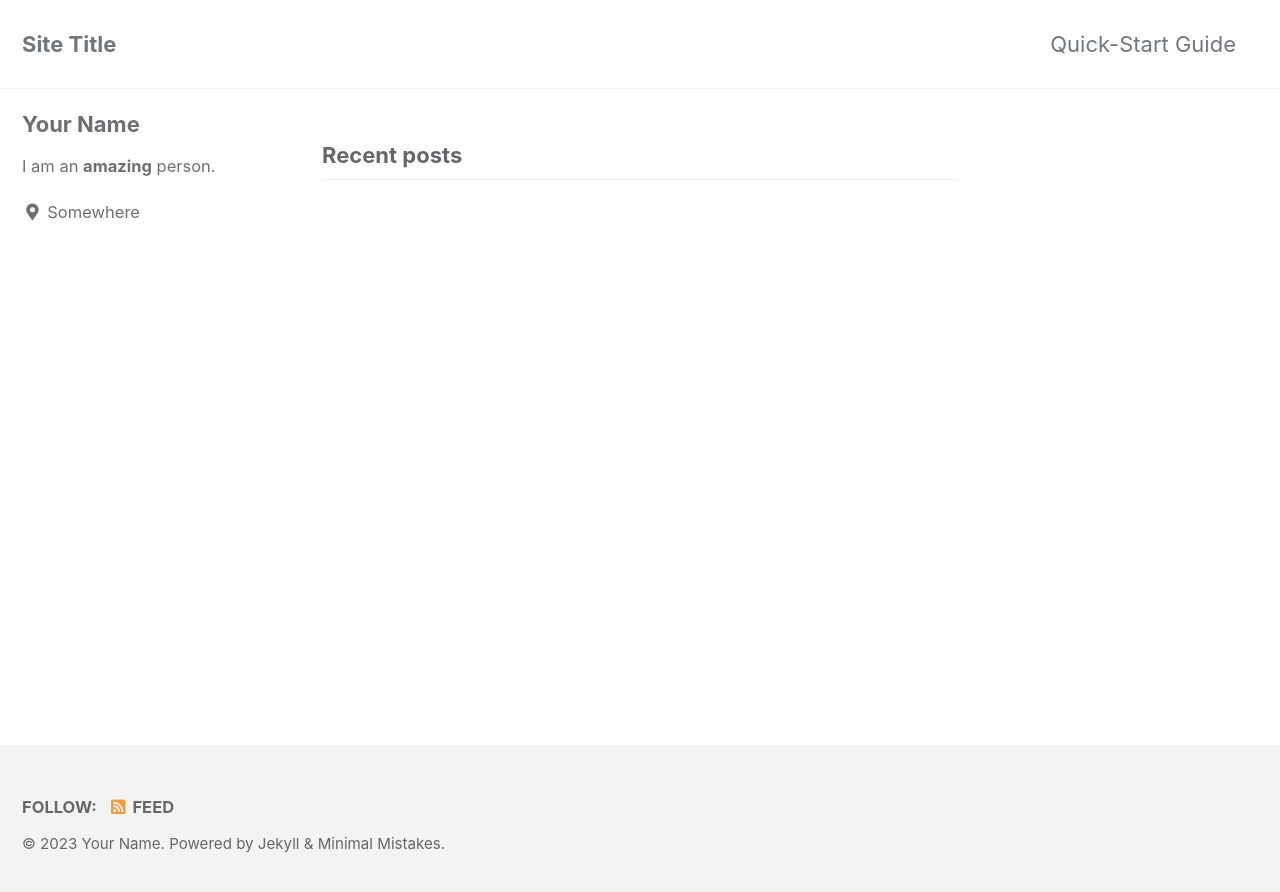
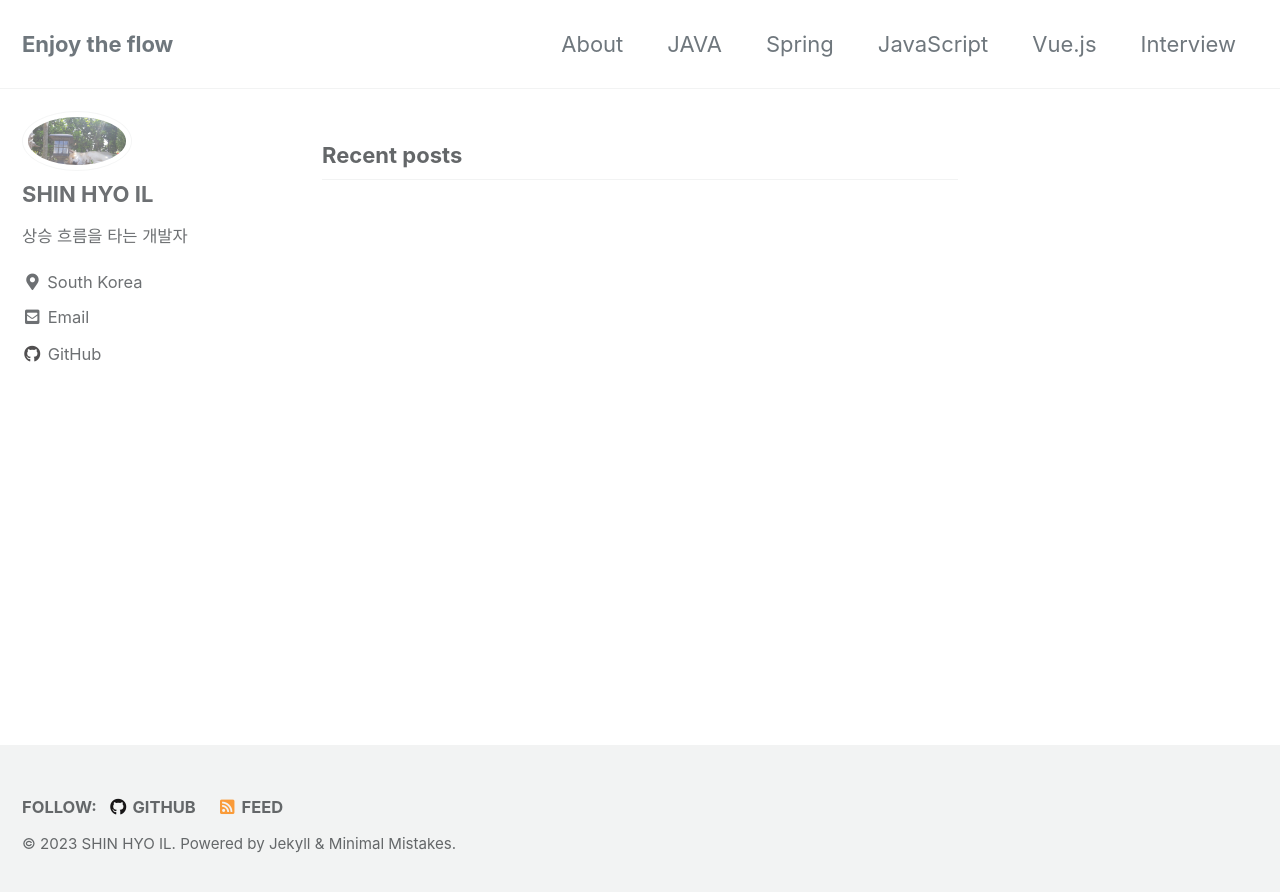
Before and after one commit to HoHyo1995/HoHyo1995.github.io, a Jekyll site: the page built from index.html, in a window 1280 px wide. Shown: the top 892 px of the page. Built offline with Jekyll 4.4.1, drawn with Linux system fonts in a browser that asks for light colours; cached includes are drawn as plain includes; the list of posts is cut into pages by our own code.

Commit message:
1. 설정파일 소스 수정하기(만져보기 : 프로필 ,등 작성) 2. 상단 네비게이션 설정하기 url은 수정예정 3. 프로필 이미지 업로드

```diff
--- a/_config.yml
+++ b/_config.yml
@@ -16,15 +16,15 @@ minimal_mistakes_skin    : "default" # "air", "aqua", "contrast", "dark", "dirt"
 
 # Site Settings
 locale                   : "en-US"
-title                    : "Site Title"
+title                    : "Enjoy the flow"
 title_separator          : "-"
 subtitle                 : # site tagline that appears below site title in masthead
-name                     : "Your Name"
-description              : "An amazing website."
-url                      : # the base hostname & protocol for your site e.g. "https://mmistakes.github.io"
+name                     : "SHIN HYO IL"
+description              : "상승 흐름을 타는 개발자의 블로그 입니다."
+url                      : "https://hohyo1995.github.io/"
 baseurl                  : # the subpath of your site, e.g. "/blog"
 repository               : # GitHub username/repo-name e.g. "mmistakes/minimal-mistakes"
-teaser                   : # path of fallback teaser image, e.g. "/assets/images/500x300.png"
+teaser                   : "/assets/images/hodu.jpg"
 logo                     : # path of logo image to display in the masthead, e.g. "/assets/images/88x88.png"
 masthead_title           : # overrides the website title displayed in the masthead, use " " for no title
 # breadcrumbs            : false # true, false (default)
@@ -86,7 +86,7 @@ facebook:
   username               :
   app_id                 :
   publisher              :
-og_image                 : # Open Graph/Twitter default site image
+og_image                 : "/assets/images/hodu.jpg"
 # For specifying social profiles
 # - https://developers.google.com/structured-data/customize/social-profiles
 social:
@@ -104,15 +104,15 @@ analytics:
 
 # Site Author
 author:
-  name             : "Your Name"
-  avatar           : # path of avatar image, e.g. "/assets/images/bio-photo.jpg"
-  bio              : "I am an **amazing** person."
-  location         : "Somewhere"
+  name             : "SHIN HYO IL"
+  avatar           : "/assets/images/hodu.jpg"
+  bio              : "상승 흐름을 타는 개발자"
+  location         : "South Korea"
   email            :
   links:
     - label: "Email"
       icon: "fas fa-fw fa-envelope-square"
-      # url: "mailto:your.name@email.com"
+      url: "mailto:osn02107@gmail.com"
     - label: "Website"
       icon: "fas fa-fw fa-link"
       # url: "https://your-website.com"
@@ -124,7 +124,7 @@ author:
       # url: "https://facebook.com/"
     - label: "GitHub"
       icon: "fab fa-fw fa-github"
-      # url: "https://github.com/"
+      url: "https://github.com/HoHyo1995"
     - label: "Instagram"
       icon: "fab fa-fw fa-instagram"
       # url: "https://instagram.com/"
@@ -140,7 +140,7 @@ footer:
       # url:
     - label: "GitHub"
       icon: "fab fa-fw fa-github"
-      # url:
+      url: "https://github.com/HoHyo1995"
     - label: "GitLab"
       icon: "fab fa-fw fa-gitlab"
       # url:
@@ -218,7 +218,7 @@ sass:
 
 # Outputting
 permalink: /:categories/:title/
-paginate: 5 # amount of posts to show
+paginate: 5 # 첫 페이지에보여줄 최근 게시물 수를 지정
 paginate_path: /page:num/
 timezone: # https://en.wikipedia.org/wiki/List_of_tz_database_time_zones
 
@@ -290,3 +290,15 @@ defaults:
       comments: # true
       share: true
       related: true
+
+  # _pages
+  - scope:
+      path: ""
+      type: pages
+    values:
+      layout: single
+      author_profile: true
+      read_time: false
+      comments: false
+      share: true
+      related: false
--- a/_data/navigation.yml
+++ b/_data/navigation.yml
@@ -1,12 +1,16 @@
 # main links
 main:
-  - title: "Quick-Start Guide"
-    url: https://mmistakes.github.io/minimal-mistakes/docs/quick-start-guide/
-  # - title: "About"
-  #   url: https://mmistakes.github.io/minimal-mistakes/about/
-  # - title: "Sample Posts"
-  #   url: /year-archive/
-  # - title: "Sample Collections"
-  #   url: /collection-archive/
-  # - title: "Sitemap"
-  #   url: /sitemap/
+  #- title: "Quick-Start Guide"
+  #  url: https://mmistakes.github.io/minimal-mistakes/docs/quick-start-guide/
+   - title: "About"
+     url: /about/
+   - title: "JAVA"
+     url: /year-archive/
+   - title: "Spring"
+     url: /collection-archive/
+   - title: "JavaScript"
+     url: /sitemap/
+   - title: "Vue.js"
+     url: /sitemap/
+   - title: "Interview"
+     url: /sitemap/
```
Also changed, not shown: assets/images/hodu.jpg (added).
